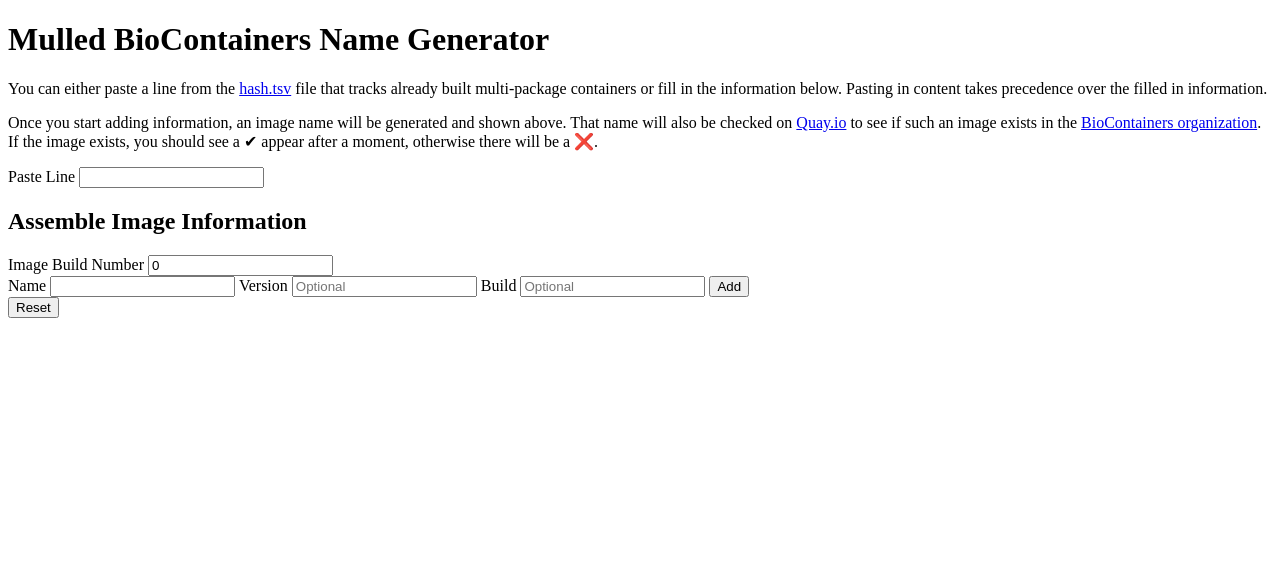
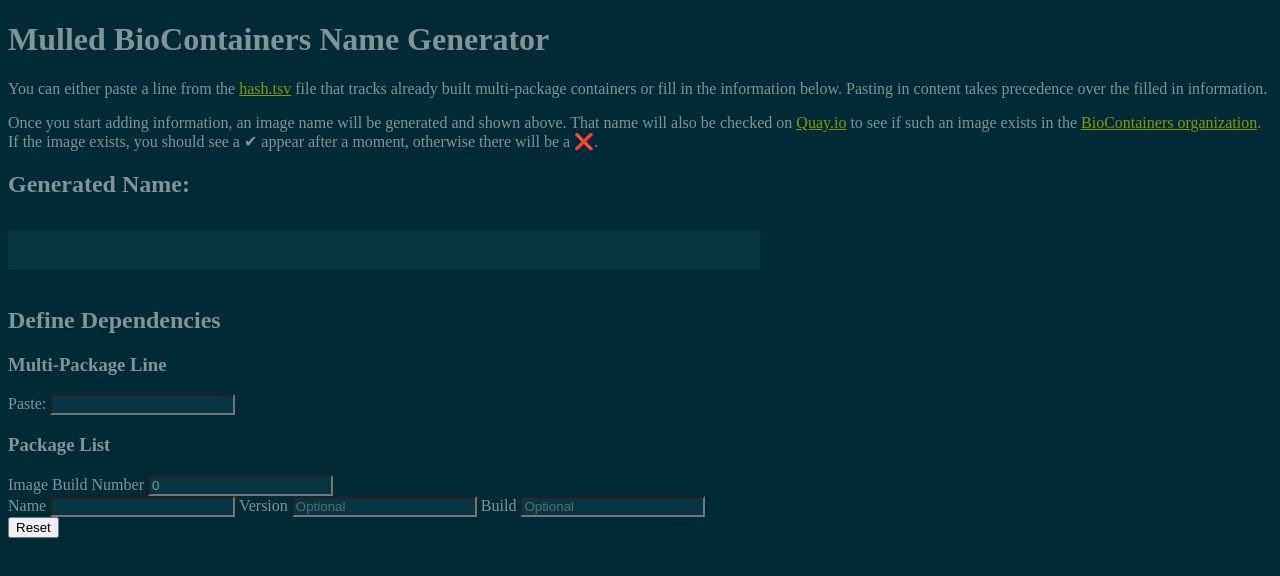
Before and after one commit to Midnighter/mulled, a SvelteKit app: page / in a window 1280 px wide. Shown: the top 576 px of the page. Built offline with nearby package versions, Linux system fonts and the light colour scheme.

Commit message:
refactor: move components
* change behavior
* style colors
* make layout less jumpy

```diff
--- a/src/components/AssembleImage.svelte
+++ /dev/null
@@ -1,44 +0,0 @@
-<script lang="ts">
-    import type { IPackage } from '$lib/mulled';
-
-    export let packages: IPackage[];
-    export let imageBuild: string;
-    export let addPackage: CallableFunction;
-    export let removePackage: CallableFunction;
-</script>
-
-<h2>Assemble Image Information</h2>
-
-<div>
-    <label>
-        Image Build Number
-        <input placeholder="Optional" bind:value={imageBuild} />
-    </label>
-</div>
-
-<div>
-    {#each packages as pkg, idx (idx)}
-        <div>
-            <label>
-                Name
-                <input bind:value={pkg.name} />
-            </label>
-            <label>
-                Version
-                <input placeholder="Optional" bind:value={pkg.version} />
-            </label>
-            <label>
-                Build
-                <input placeholder="Optional" bind:value={pkg.build} />
-            </label>
-            {#if idx > 0}
-                <button on:click|preventDefault={() => removePackage(idx)}
-                    >Remove</button
-                >
-            {/if}
-            {#if idx == packages.length - 1}
-                <button on:click|preventDefault={() => addPackage()}>Add</button>
-            {/if}
-        </div>
-    {/each}
-</div>
--- a/src/components/HashLineInput.svelte
+++ /dev/null
@@ -1,10 +0,0 @@
-<script lang="ts">
-    export let hashLine: string;
-</script>
-
-<div>
-    <label>
-        Paste Line
-        <input bind:value={hashLine} />
-    </label>
-</div>
--- a/src/components/ResultName.svelte
+++ /dev/null
@@ -1,20 +0,0 @@
-<script lang="ts">
-    import type { MultiPackageV2Image } from '$lib/mulled';
-
-    export let image: MultiPackageV2Image | null;
-    export let exists: boolean | null;
-</script>
-
-<div>
-    {#if image}
-        Image:
-        <pre><code>{image.toString()}</code></pre>
-        {#if exists !== null}
-            {#if exists}
-                <span>&#10004;</span>
-            {:else}
-                <span>&#10060;</span>
-            {/if}
-        {/if}
-    {/if}
-</div>
--- a/src/lib/mulled.ts
+++ b/src/lib/mulled.ts
@@ -4,6 +4,23 @@ export interface IPackage {
     name: string;
     version: string;
     build: string;
+}
+
+export class Package implements IPackage {
+    readonly id: number;
+    name: string;
+    version: string;
+    build: string;
+
+    private static counter = 0;
+
+    constructor(name: string, version = '', build = '') {
+        this.id = Package.counter;
+        Package.counter += 1;
+        this.name = name;
+        this.version = version;
+        this.build = build;
+    }
 }
 
 export class TargetPackage implements IPackage {
@@ -63,8 +80,8 @@ export class MultiPackageV2ImageService {
     ): MultiPackageV2Image | null {
         return this.generateName(
             packages
-                // Remove packages without any defined attributes.
-                .filter((pkg) => Object.values(pkg).some((val) => val !== ''))
+                // Keep only packages with a name attribute.
+                .filter((pkg) => !!pkg.name)
                 .map((pkg) => new TargetPackage(pkg.name, pkg.version, pkg.build)),
             imageBuild
         );
--- a/src/routes/+page.svelte
+++ b/src/routes/+page.svelte
@@ -1,20 +1,22 @@
 <script lang="ts">
+    // Absolute project imports
     import {
         MultiPackageV2Image,
         MultiPackageV2ImageService,
         TargetPackage,
-        type IPackage
+        Package
     } from '$lib/mulled';
     import { PUBLIC_QUAY_API } from '$env/static/public';
-    import Header from '$components/Header.svelte';
-    import ResultName from '$components/ResultName.svelte';
-    import Description from '$components/Description.svelte';
-    import HashLineInput from '$components/HashLineInput.svelte';
-    import AssembleImage from '$components/AssembleImage.svelte';
+    // Relative project imports
+    import Header from './Header.svelte';
+    import ResultName from './ResultName.svelte';
+    import Description from './Description.svelte';
+    import HashLineInput from './HashLineInput.svelte';
+    import PackageList from './PackageList.svelte';
 
     let hashLine = '';
     let imageBuild = '0';
-    let packages: IPackage[] = [{ name: '', version: '', build: '' } as IPackage];
+    let packages: Package[] = [new Package('')];
     let image: MultiPackageV2Image | null = null;
     let exists: boolean | null = null;
     let timer: ReturnType<typeof setTimeout>;
@@ -36,7 +38,9 @@
                 .then((response) => {
                     if (!response.ok) {
                         throw new Error(
-                            `Image ${image!.name} not found in biocontainers.`
+                            `Image ${
+                                image!.name
+                            } not found in BioContainers organization.`
                         );
                     }
                     return response.json();
@@ -53,7 +57,7 @@
 
     function addPackage() {
         // Assignment is needed for reactivity.
-        packages = [...packages, { name: '', version: '', build: '' } as IPackage];
+        packages = [...packages, new Package('')];
     }
 
     function removePackage(index: number) {
@@ -67,7 +71,7 @@
         image = null;
         exists = null;
         // Assignment is needed for reactivity.
-        packages = [{ name: '', version: '', build: '' } as IPackage];
+        packages = [new Package('')];
     }
 
     $: if (hashLine) {
@@ -81,11 +85,40 @@
     }
 </script>
 
-<Header />
+<div>
+    <Header />
+    <Description />
+    <ResultName {image} {exists} />
+    <h2>Define Dependencies</h2>
+    <HashLineInput bind:hashLine />
+    <PackageList bind:packages bind:imageBuild {addPackage} {removePackage} />
+    <button on:click|preventDefault={() => reset()}>Reset</button>
+</div>
 
-<ResultName {image} {exists} />
-
-<Description />
-<HashLineInput bind:hashLine />
-<AssembleImage bind:packages bind:imageBuild {addPackage} {removePackage} />
-<button on:click|preventDefault={() => reset()}>Reset</button>
+<style>
+    :global(:root) {
+        --base03: rgb(0, 43, 54);
+        --base02: rgb(7, 54, 66);
+        --base01: rgb(88, 110, 117);
+        --base00: rgb(101, 123, 131);
+        --base0: rgb(131, 148, 150);
+        --base1: rgb(147, 161, 161);
+        --base2: rgb(238, 232, 213);
+        --base3: rgb(253, 246, 227);
+        --green: rgb(133, 153, 0);
+    }
+    :global(body) {
+        background-color: var(--base03);
+        color: var(--base0);
+    }
+    :global(a) {
+        color: var(--green);
+    }
+    :global(input) {
+        background-color: var(--base02);
+        color: var(--base0);
+    }
+    :global(::placeholder) {
+        color: var(--base01);
+    }
+</style>
--- /dev/null
+++ b/src/routes/HashLineInput.svelte
@@ -0,0 +1,15 @@
+<script lang="ts">
+    export let hashLine: string;
+
+    let value = hashLine;
+
+    $: hashLine = value.trim();
+</script>
+
+<div>
+    <h3>Multi-Package Line</h3>
+    <label>
+        Paste:
+        <input type="text" bind:value />
+    </label>
+</div>
--- /dev/null
+++ b/src/routes/PackageInput.svelte
@@ -0,0 +1,49 @@
+<script lang="ts">
+    // Library imports
+    import { tick } from 'svelte';
+    // Absolute project imports
+    import type { Package } from '$lib/mulled';
+
+    export let pkg: Package;
+    export let index: number;
+    export let isLast = false;
+    export let canRemove = false;
+    export let addPackage: CallableFunction;
+    export let removePackage: CallableFunction;
+
+    let name = pkg.name;
+    let version = pkg.version;
+    let build = pkg.build;
+
+    $: {
+        // Assignment is needed for reactivity.
+        pkg = {
+            ...pkg,
+            name: name.trim(),
+            version: version.trim(),
+            build: build.trim()
+        } as Package;
+    }
+
+    $: if (isLast && name) {
+        addPackage();
+    }
+</script>
+
+<div>
+    <label>
+        Name
+        <input type="text" bind:value={name} />
+    </label>
+    <label>
+        Version
+        <input type="text" placeholder="Optional" bind:value={version} />
+    </label>
+    <label>
+        Build
+        <input type="text" placeholder="Optional" bind:value={build} />
+    </label>
+    {#if canRemove}
+        <button on:click|preventDefault={() => removePackage(index)}>Remove</button>
+    {/if}
+</div>
--- /dev/null
+++ b/src/routes/PackageList.svelte
@@ -0,0 +1,33 @@
+<script lang="ts">
+    // Absolute project imports
+    import type { Package } from '$lib/mulled';
+    // Relative project imports
+    import PackageInput from './PackageInput.svelte';
+
+    export let packages: Package[];
+    export let imageBuild: string;
+    export let addPackage: CallableFunction;
+    export let removePackage: CallableFunction;
+</script>
+
+<h3>Package List</h3>
+
+<div>
+    <label>
+        Image Build Number
+        <input type="number" min="0" placeholder="Optional" bind:value={imageBuild} />
+    </label>
+</div>
+
+<div>
+    {#each packages as pkg, idx (pkg.id)}
+        <PackageInput
+            bind:pkg
+            index={idx}
+            isLast={idx === packages.length - 1}
+            canRemove={idx > 0}
+            {addPackage}
+            {removePackage}
+        />
+    {/each}
+</div>
--- /dev/null
+++ b/src/routes/ResultName.svelte
@@ -0,0 +1,37 @@
+<script lang="ts">
+    // Absolute project imports
+    import type { MultiPackageV2Image } from '$lib/mulled';
+
+    export let image: MultiPackageV2Image | null;
+    export let exists: boolean | null;
+
+    let name: string;
+    let symbol: string;
+
+    $: name = image ? image.toString() : '';
+
+    $: if (exists === null) {
+        symbol = '';
+    } else if (exists) {
+        symbol = '&#10004;';
+    } else {
+        symbol = '&#10060;';
+    }
+</script>
+
+<div>
+    <h2>Generated Name:</h2>
+    <pre><code>{name}</code></pre>
+    <span>{@html symbol}</span>
+</div>
+
+<style>
+    pre {
+        display: inline-block;
+        min-width: 93ch;
+        min-height: 1em;
+        padding: 1em;
+        background-color: var(--base02);
+        color: var(--base1);
+    }
+</style>
```
Also changed, not shown: src/routes/Description.svelte (renamed from src/components/Description.svelte), src/routes/Header.svelte (renamed from src/components/Header.svelte).
